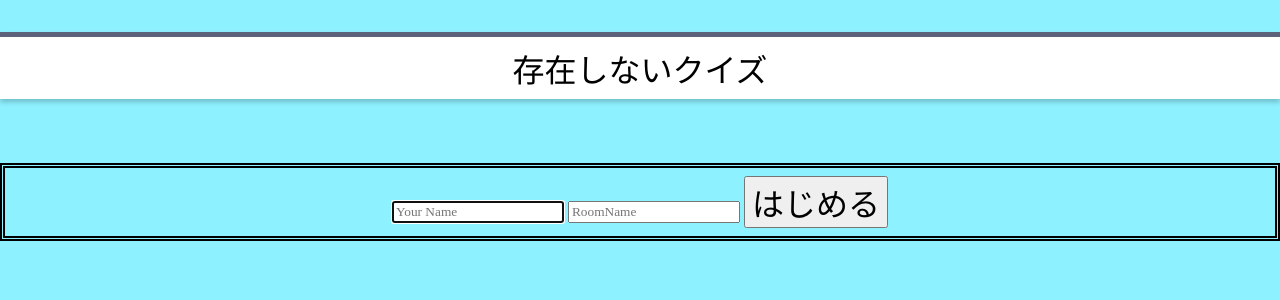
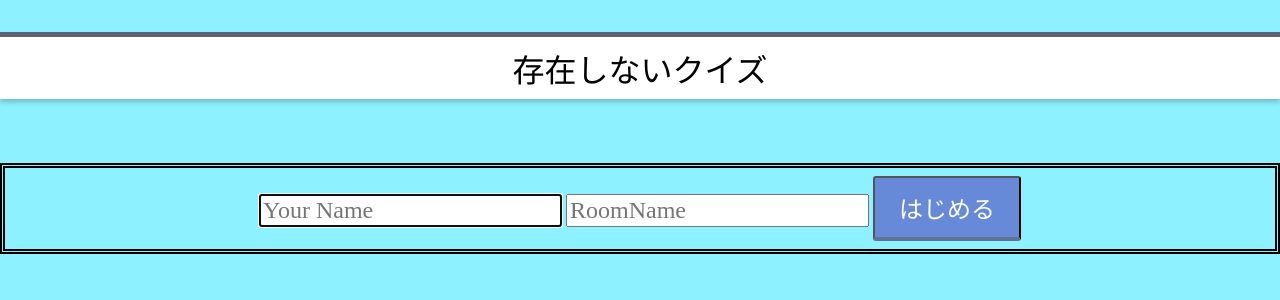
Before and after one commit to hirozouu/sonzaisinai, a PHP site: page /public/index.html in a window 1280 px wide. Shown: the top 300 px of the page. Run offline with PHP 8.4, Linux system fonts and the light colour scheme; some libraries are stand-ins or nearby versions.

Commit message:
change button

```diff
--- a/public/sample.css
+++ b/public/sample.css
@@ -53,8 +53,27 @@
     color: #000000;
 }
 
+.input_start {
+    font-size: x-large;
+}
+
 #button_enter {
-    font-size: xx-large;
+    display: inline-block;
+    padding: 0.5em 1em;
+    text-decoration: none;
+    background: #668ad8;/*ボタン色*/
+    color: #FFF;
+    border-bottom: solid 4px #627295;
+    border-radius: 3px;
+    font-size: x-large;
+}
+
+#button_enter:active {
+    /*ボタンを押したとき*/
+    -webkit-transform: translateY(4px);
+    transform: translateY(4px);/*下に動く*/
+    box-shadow: 0px 0px 1px rgba(0, 0, 0, 0.2);/*影を小さく*/
+    border-bottom: none;
 }
 
 #game_scene {
```
